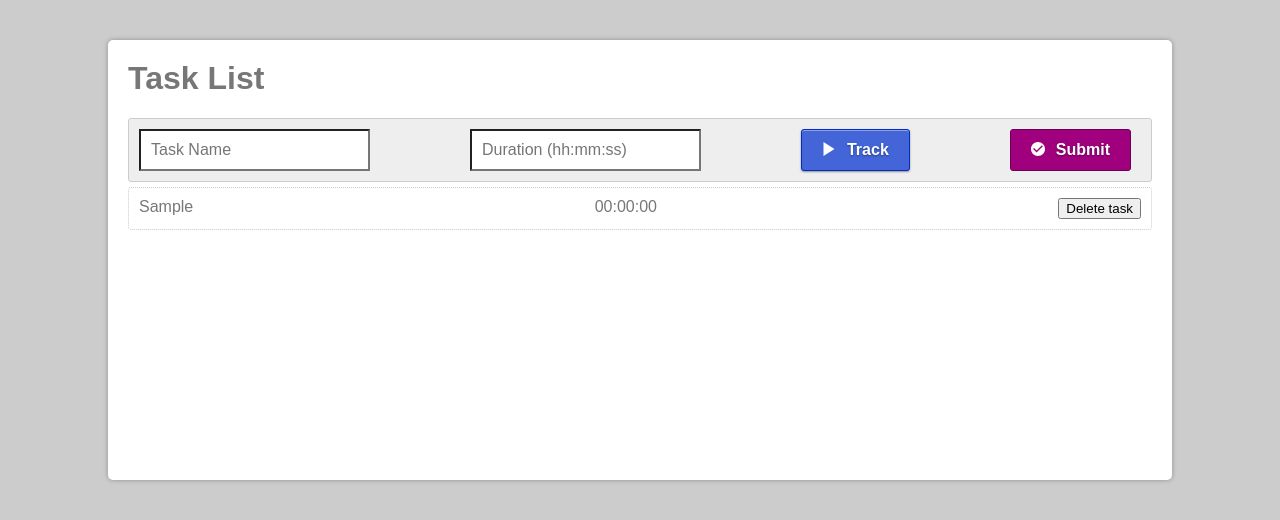
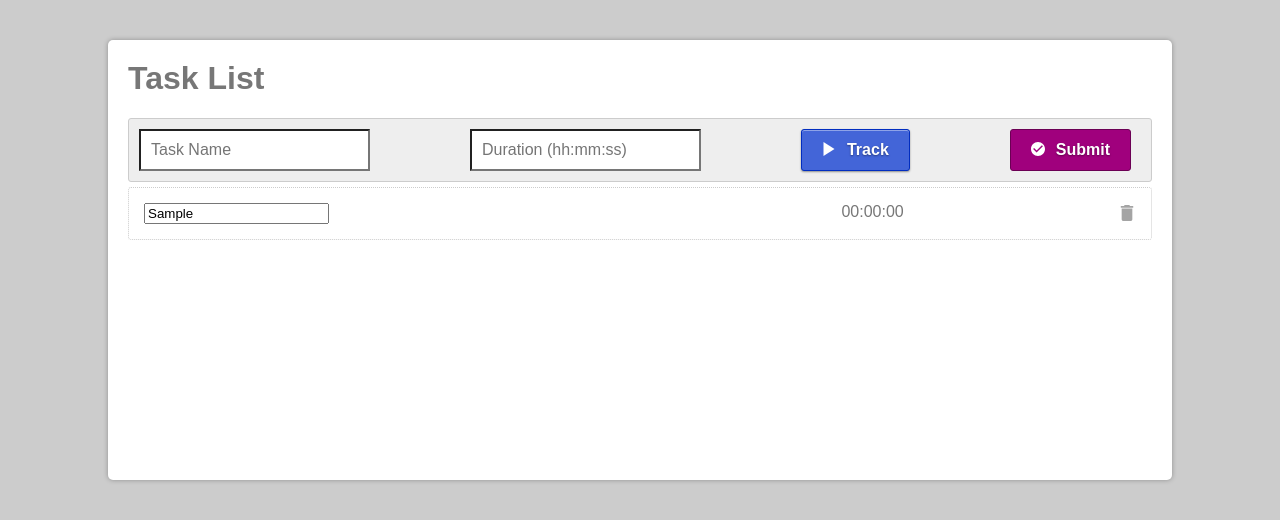
Before and after one commit to jan-gajdowicz/tlogger, a React (Create React App) app: page / in a window 1280 px wide. Both pictures are taken after typing "Sample", "Sample" into the empty fields and a click on the button "Submit". Shown: the top 520 px of the page. Built offline with nearby package versions, Linux system fonts and the light colour scheme; no server answers.

Commit message:
add edit task functionality

```diff
--- a/package.json
+++ b/package.json
@@ -4,6 +4,7 @@
   "private": true,
   "dependencies": {
     "moment": "^2.24.0",
+    "prop-types": "^15.7.2",
     "react": "^16.9.0",
     "react-dom": "^16.9.0",
     "react-redux": "^7.1.1",
--- a/src/actions.js
+++ b/src/actions.js
@@ -2,6 +2,7 @@ import {
     API_URL,
     CREATE_TASK,
     DELETE_TASK,
+    UPDATE_TASK,
     REQUEST_TASKS_PENDING,
     REQUEST_TASKS_SUCCESS,
     REQUEST_TASKS_FAILED
@@ -17,6 +18,11 @@ export const deleteTask = (task) => ({
     payload: task
 })
 
+export const updateTask = (task) => ({
+    type: UPDATE_TASK,
+    payload: task
+})
+
 export const requestTasks = () => async dispatch => {
     dispatch({ type: REQUEST_TASKS_PENDING })
     await fetch(API_URL)
--- a/src/components/TaskCreator/TaskCreator.js
+++ b/src/components/TaskCreator/TaskCreator.js
@@ -3,12 +3,6 @@ import { connect } from 'react-redux'
 import { createTask } from '../../actions'
 import { formatTime } from '../../functions'
 import './TaskCreator.css'
-
-const mapDispatchToProps = dispatch => {
-    return {
-        createTask: (state) => dispatch(createTask(state)),
-    }
-}
 
 class TaskCreator extends Component {
     constructor(props) {
@@ -23,11 +17,8 @@ class TaskCreator extends Component {
             timerFired: false,
             creatorStateClass: ''
         }
-        this.createTask = this.createTask.bind(this)
-        this.trackTime = this.trackTime.bind(this)
-        this.handleInputChange = this.handleInputChange.bind(this)
     }
-    handleInputChange(event) {
+    handleInputChange = (event) => {
         event.persist()
         const target = event.target
         const value = target.value
@@ -41,7 +32,7 @@ class TaskCreator extends Component {
             [name]: value
         });
     }
-    createTask() {
+    createTask = () => {
         this.setState({creatorStateClass: ''})
         if(this.state.taskName === '' || this.state.taskTime === '') {
             this.setState({creatorStateClass: 'shake'})
@@ -61,7 +52,7 @@ class TaskCreator extends Component {
             timerTime: 0
         })
     }
-    trackTime() {
+    trackTime = () => {
         if(this.state.timerFired) {
             clearInterval(this.state.timerInterval)
             this.setState({
@@ -90,16 +81,16 @@ class TaskCreator extends Component {
         if(isTimerFired) {
             trackingButtonContent =
                 <span className="button-inner">
-                    <img className="button-icon" src="assets/pause-button.svg"></img>Pause
+                    <img alt="pause" className="button-icon" src="assets/pause-button.svg"></img>Pause
                 </span>
         } else {
             trackingButtonContent =
                 <span className="button-inner">
-                    <img className="button-icon" src="assets/play-arrow.svg"></img>Track
+                    <img alt="track" className="button-icon" src="assets/play-arrow.svg"></img>Track
                 </span>
         }
         return (
-        <div className={`task-creator ${this.state.creatorStateClass}`}>
+            <div className={`task-creator ${this.state.creatorStateClass}`}>
             <div>
                 <input value={this.state.taskName}
                     type="text"
@@ -107,7 +98,7 @@ class TaskCreator extends Component {
                     className="creator-input"
                     placeholder="Task Name"
                     onChange={this.handleInputChange}
-                />
+                    />
             </div>
             <div>
                 <input value={this.state.taskTimeFormatted}
@@ -123,7 +114,7 @@ class TaskCreator extends Component {
             </button>
             <button onClick={this.createTask} className="creator-button button-main">
                 <span className="button-inner">
-                    <img className="button-icon" src="assets/circle-with-check-symbol.svg"></img>Submit
+                    <img alt="submit" className="button-icon" src="assets/circle-with-check-symbol.svg"></img>Submit
                 </span>
             </button>
         </div>
@@ -131,4 +122,10 @@ class TaskCreator extends Component {
     }
 }
 
+const mapDispatchToProps = dispatch => {
+    return {
+        createTask: (state) => dispatch(createTask(state)),
+    }
+}
+
 export default connect(null, mapDispatchToProps)(TaskCreator);
--- a/src/components/TaskItem/TaskItem.css
+++ b/src/components/TaskItem/TaskItem.css
@@ -10,3 +10,34 @@
 .task-list h1 {
     margin-top: 0;
 }
+.task-name {
+    width: 70%;
+    padding: 5px;
+}
+.task-time {
+    width: 15%;
+    padding: 5px;
+}
+.task-utils {
+    width: 15%;
+    display: flex;
+    justify-content: flex-end;
+}
+.button-delete {
+    height: 16px;
+    padding: 5px;
+    border-radius: 2px;
+    border: 1px solid transparent;
+    width: 16px;
+    background: none;
+    position: relative;
+    cursor: pointer;
+}
+.button-delete:hover {
+    border: 1px solid #ccc;
+}
+.button-delete .button-icon {
+    height: 16px;
+    width: 16px;
+    position: relative;
+}
--- a/src/components/TaskItem/TaskItem.js
+++ b/src/components/TaskItem/TaskItem.js
@@ -1,34 +1,67 @@
 import React, { Component } from 'react';
 import './TaskItem.css';
 import { connect } from 'react-redux'
-import { deleteTask } from '../../actions'
-
-
-const mapDispatchToProps = dispatch => {
-    return {
-        deleteTask: (state) => dispatch(deleteTask(state)),
-    }
-}
+import { deleteTask, updateTask } from '../../actions'
 
 class TaskItem extends Component {
     constructor(props) {
         super(props)
-        this.deleteTask = this.deleteTask.bind(this)
+        this.state = {
+            taskID: null,
+            taskName: '',
+            taskTimeFormatted: '',
+        }
     }
-    deleteTask() {
+    //proptypes!!!
+    deleteTask = () => {
         this.props.deleteTask(this.props.item.taskID)
+    }
+    updateTask = () => {
+        this.props.updateTask(this.state)
+    }
+    editTask = (event) => {
+        event.persist()
+        const target = event.target
+        const value = target.value
+        const name = target.name
+        this.setState({
+            [name]: value
+        })
+    }
+    componentDidMount() {
+        this.setState({
+            taskID: this.props.item.taskID,
+            taskName: this.props.item.taskName,
+            taskTimeFormatted: this.props.item.taskTimeFormatted,
+        })
     }
     render() {
         return (
         <div className="task-item">
-            <div>{this.props.item.taskName}</div>
-            <div>{this.props.item.taskTimeFormatted}</div>
-            <div>
-                <button onClick={this.deleteTask}>Delete task</button>
+            <div className="task-name">
+                <input value={this.state.taskName}
+                    name="taskName"
+                    type="text"
+                    onChange={this.editTask}
+                    onBlur={this.updateTask}
+                />
+            </div>
+            <div className="task-time">{this.state.taskTimeFormatted}</div>
+            <div className="task-utils">
+                <div className="button-delete" onClick={this.deleteTask}>
+                    <img alt="delete task" className="button-icon" src="assets/rubbish-bin-delete-button.svg"/>
+                </div>
             </div>
         </div>
         );
     }
 }
 
+const mapDispatchToProps = dispatch => {
+    return {
+        deleteTask: (state) => dispatch(deleteTask(state)),
+        updateTask: (state) => dispatch(updateTask(state)),
+    }
+}
+
 export default connect(null, mapDispatchToProps)(TaskItem);
--- a/src/constants.js
+++ b/src/constants.js
@@ -1,6 +1,7 @@
 export const API_URL = 'https://5d6e4e17777f670014036633.mockapi.io/tasks'
 export const CREATE_TASK = 'CREATE_TASK'
 export const DELETE_TASK = 'DELETE_TASK'
+export const UPDATE_TASK = 'UPDATE_TASK'
 
 export const REQUEST_TASKS_PENDING = 'REQUEST_TASKS_PENDING'
 export const REQUEST_TASKS_SUCCESS = 'REQUEST_TASKS_SUCCESS'
--- a/src/index.js
+++ b/src/index.js
@@ -1,6 +1,6 @@
 import React from 'react';
 import ReactDOM from 'react-dom';
-import { Provider, connect} from 'react-redux';
+import { Provider } from 'react-redux';
 import { createStore, applyMiddleware, combineReducers } from 'redux';
 import { tasks } from './reducers';
 import { createLogger } from 'redux-logger';
--- a/src/reducers.js
+++ b/src/reducers.js
@@ -1,6 +1,7 @@
 import {
     CREATE_TASK,
     DELETE_TASK,
+    UPDATE_TASK,
     REQUEST_TASKS_PENDING,
     REQUEST_TASKS_SUCCESS,
     REQUEST_TASKS_FAILED
@@ -18,9 +19,15 @@ export const tasks = (state = initialState, action = {}) => {
             return {...state, tasks: [...state.tasks, action.payload]}
         case DELETE_TASK:
             return {...state, tasks: state.tasks.filter(task => {
-                console.log('task', task);
-                return task.taskID != action.payload}
+                return task.taskID !== action.payload}
             )}
+        case UPDATE_TASK:
+            return {...state, tasks: state.tasks.map(task => {
+                if(task.taskID === action.payload.taskID) {
+                    task = action.payload
+                }
+                return task
+            })}
         case REQUEST_TASKS_PENDING:
             return {...state, isPending: true }
         case REQUEST_TASKS_SUCCESS:
```
Also changed, not shown: public/assets/rubbish-bin-delete-button.svg (added), 1 other file (tests, documents, lock files or other folders).
